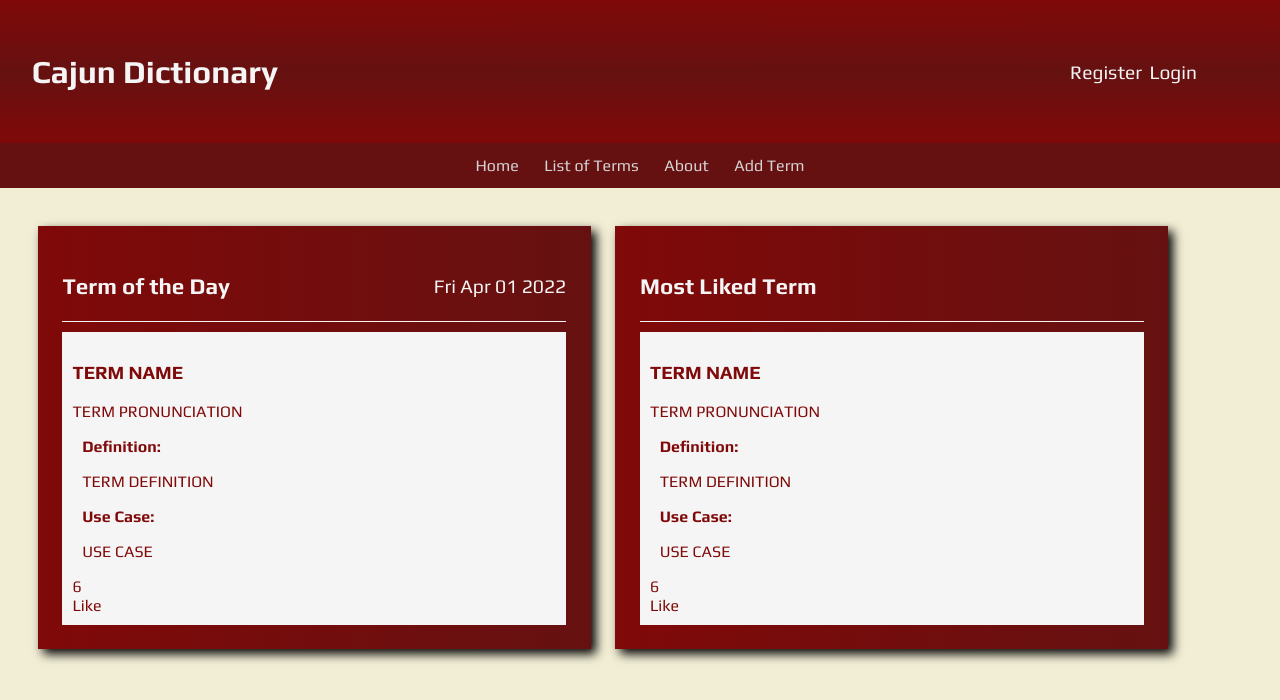
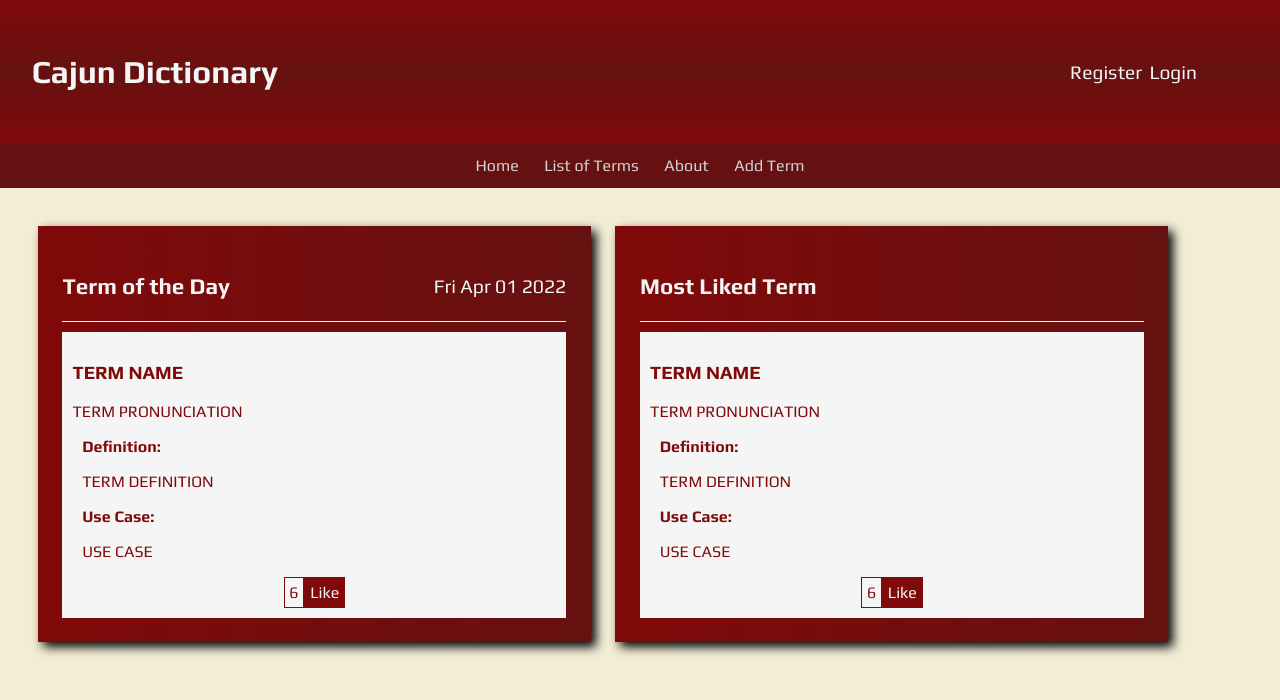
Before and after one commit to ctdupuis/cajun-dictionary, a Next.js app in the folder next-cajun-dictionary/: page / in a window 1280 px wide. Shown: the top 700 px of the page. Built offline with nearby package versions, Linux system fonts and the light colour scheme.

Commit message:
Built LikeButton, had it render to home page and show page

```diff
--- /dev/null
+++ b/next-cajun-dictionary/components/ui/LikeButton/LikeButton.jsx
@@ -0,0 +1,10 @@
+import styles from './like-btn.module.css'
+
+export default function LikeButton(props) {
+  return (
+    <div className="flex center-just">
+        <div className={styles.num_likes}>6</div>
+        <div className={styles.like_action}>Like</div>
+    </div>
+  )
+}
--- /dev/null
+++ b/next-cajun-dictionary/components/ui/LikeButton/like-btn.module.css
@@ -0,0 +1,14 @@
+.num_likes, .like_action {
+    border: 1px solid var(--red1);
+    padding: 1%;
+}
+
+.like_action {
+    background-color: var(--red1);
+    color: whitesmoke;
+}
+
+.like_action:hover {
+    background-color: var(--red2);
+    cursor: pointer;
+}
--- a/next-cajun-dictionary/components/ui/Terms/TermCard.jsx
+++ b/next-cajun-dictionary/components/ui/Terms/TermCard.jsx
@@ -1,3 +1,4 @@
+import LikeButton from '../LikeButton/LikeButton';
 import styles from './term-card.module.css'
 
 export default function TermCard(props) {
@@ -47,10 +48,7 @@ export default function TermCard(props) {
           </p>
         </div>
 
-        <div className="likes_container">
-          <div className="num_likes">6</div>
-          <div className="like_action">Like</div>
-        </div>
+        <LikeButton />
       </div>
 
     </section>
--- a/next-cajun-dictionary/pages/terms/[id].jsx
+++ b/next-cajun-dictionary/pages/terms/[id].jsx
@@ -1,6 +1,7 @@
 import axios from "axios";
 import { getAllTerms } from "../../helpers/api-util";
 import styles from '../../components/ui/Terms/term-card.module.css';
+import LikeButton from "../../components/ui/LikeButton/LikeButton";
 
 export default function TermShowPage({ term }) {
 
@@ -36,7 +37,7 @@ export default function TermShowPage({ term }) {
             </p>
           </div>
 
-
+          <LikeButton />
         </div>
       </section>
     </div>
```
Also changed, not shown: next-cajun-dictionary/pages/api/likes/[termId].js (added).
